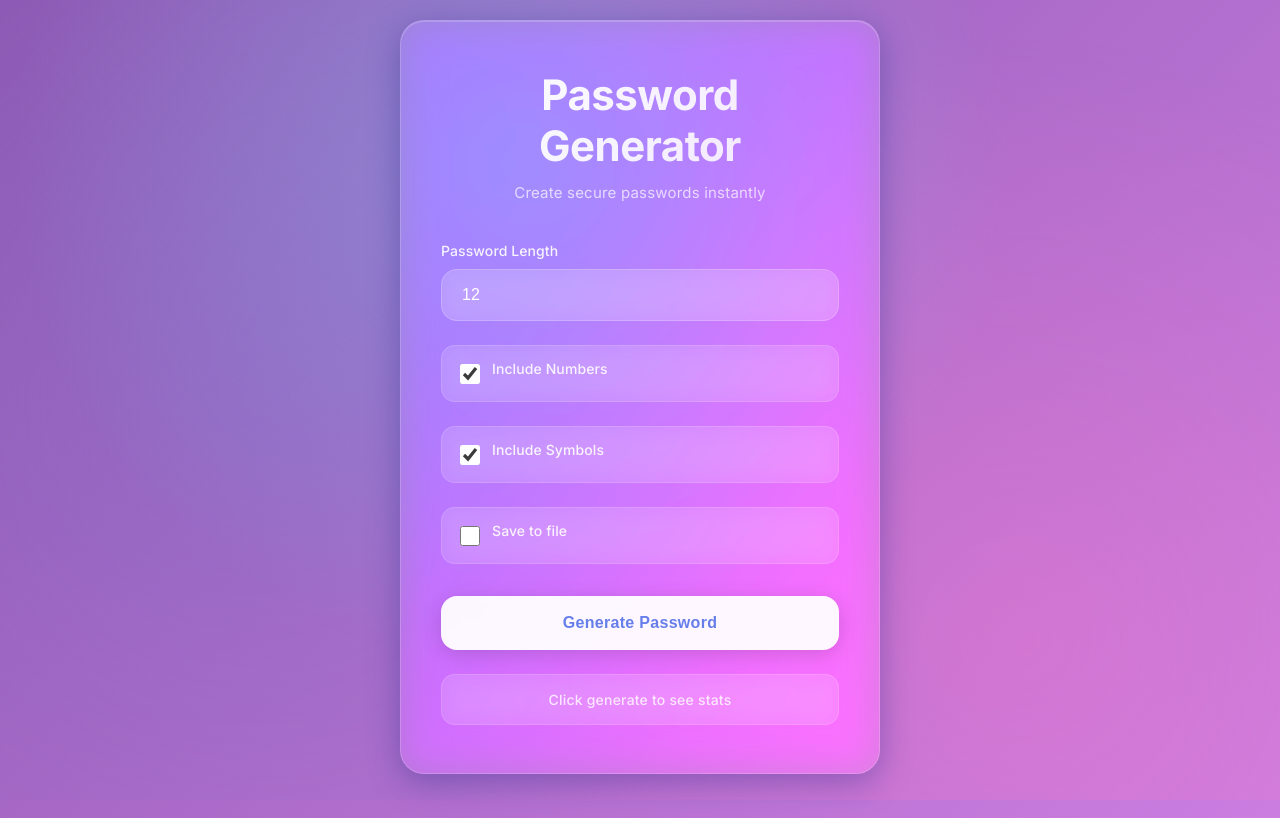
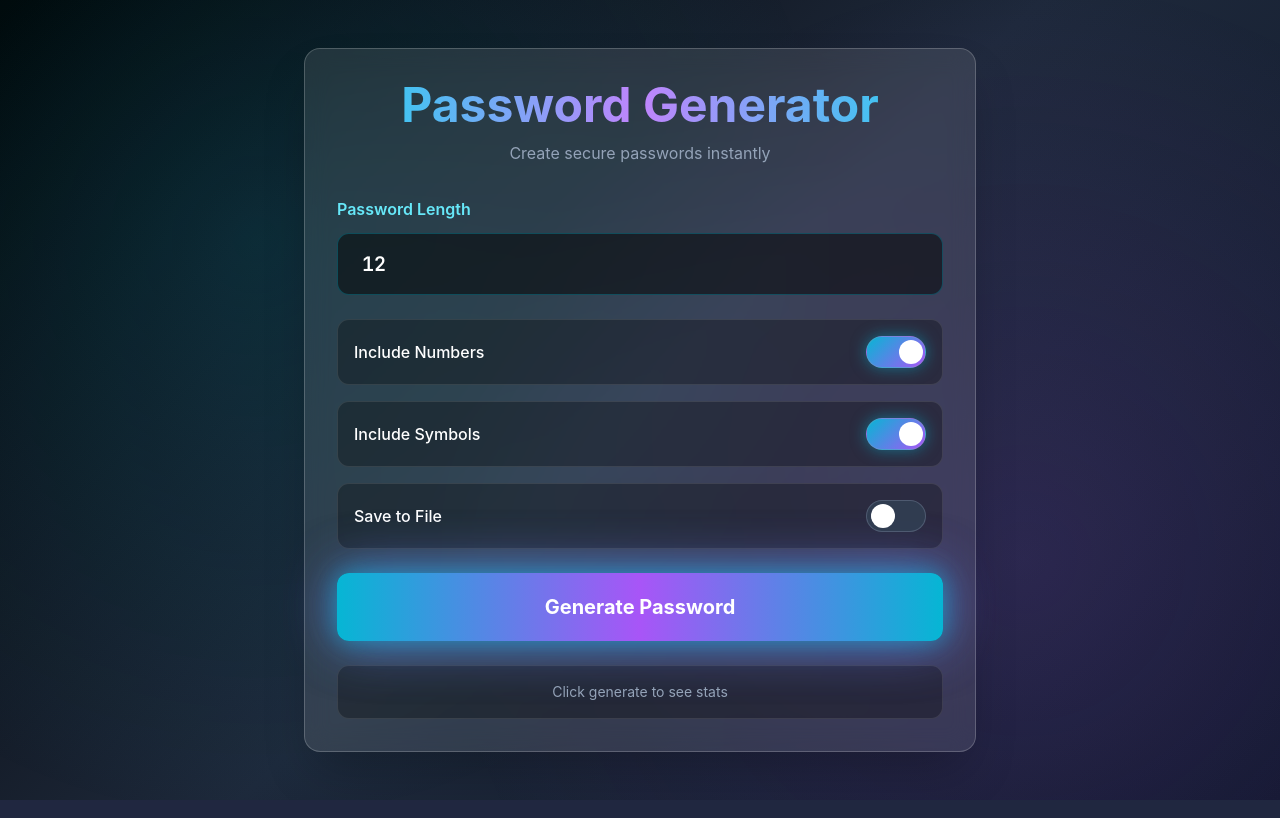
Before and after one commit to ROBERTJV004/pwgen-app, a Flask app: page / in a window 1280 px wide. Run offline with Flask 3, Linux system fonts and the light colour scheme; some libraries are stand-ins or nearby versions.

Commit message:
UI
g

git add .

```diff
--- a/templates/index.html
+++ b/templates/index.html
@@ -4,34 +4,21 @@
     <meta charset="UTF-8">
     <meta name="viewport" content="width=device-width, initial-scale=1.0">
     <title>Password Generator</title>
-    <link rel="preconnect" href="https://fonts.googleapis.com">
-    <link rel="preconnect" href="https://fonts.gstatic.com" crossorigin>
-    <link href="https://fonts.googleapis.com/css2?family=Inter:wght@300;400;500;600;700&display=swap" rel="stylesheet">
+    <script src="https://cdn.tailwindcss.com"></script>
+    <script src="https://unpkg.com/heroicons@2.0.18/24/outline/index.js" type="module"></script>
     <style>
+        @import url('https://fonts.googleapis.com/css2?family=JetBrains+Mono:wght@400;500;600;700&display=swap');
+
         * {
-            margin: 0;
-            padding: 0;
-            box-sizing: border-box;
+            font-family: 'Inter', -apple-system, BlinkMacSystemFont, sans-serif;
         }
 
         body {
-            font-family: 'Inter', -apple-system, BlinkMacSystemFont, 'Segoe UI', sans-serif;
-            background: linear-gradient(135deg, #667eea 0%, #764ba2 50%, #f093fb 100%);
-            background-size: 400% 400%;
-            animation: gradientShift 15s ease infinite;
+            background: linear-gradient(135deg, #000000 0%, #1e293b 50%, #0f172a 100%);
+            background-attachment: fixed;
             min-height: 100vh;
-            display: flex;
-            justify-content: center;
-            align-items: center;
-            padding: 20px;
             position: relative;
             overflow-x: hidden;
-        }
-
-        @keyframes gradientShift {
-            0% { background-position: 0% 50%; }
-            50% { background-position: 100% 50%; }
-            100% { background-position: 0% 50%; }
         }
 
         body::before {
@@ -42,380 +29,233 @@
             width: 100%;
             height: 100%;
             background:
-                radial-gradient(circle at 20% 50%, rgba(120, 119, 198, 0.3) 0%, transparent 50%),
-                radial-gradient(circle at 80% 80%, rgba(255, 119, 198, 0.3) 0%, transparent 50%),
-                radial-gradient(circle at 40% 20%, rgba(120, 219, 255, 0.3) 0%, transparent 50%);
+                radial-gradient(circle at 20% 30%, rgba(6, 182, 212, 0.15) 0%, transparent 50%),
+                radial-gradient(circle at 80% 70%, rgba(168, 85, 247, 0.15) 0%, transparent 50%);
             pointer-events: none;
             z-index: 0;
         }
 
-        .container {
-            position: relative;
-            z-index: 1;
-            max-width: 480px;
-            width: 100%;
-            animation: fadeInUp 0.6s ease-out;
+        .cyber-glow {
+            box-shadow:
+                0 0 20px rgba(6, 182, 212, 0.5),
+                0 0 40px rgba(168, 85, 247, 0.3),
+                0 0 60px rgba(6, 182, 212, 0.2);
         }
 
-        @keyframes fadeInUp {
-            from {
-                opacity: 0;
-                transform: translateY(30px);
+        .cyber-glow-hover:hover {
+            box-shadow:
+                0 0 30px rgba(6, 182, 212, 0.7),
+                0 0 60px rgba(168, 85, 247, 0.5),
+                0 0 90px rgba(6, 182, 212, 0.3);
         }
-            to {
-                opacity: 1;
-                transform: translateY(0);
+
+        @keyframes pulse-glow {
+            0%, 100% {
+                box-shadow:
+                    0 0 20px rgba(6, 182, 212, 0.5),
+                    0 0 40px rgba(168, 85, 247, 0.3);
+            }
+            50% {
+                box-shadow:
+                    0 0 30px rgba(6, 182, 212, 0.8),
+                    0 0 60px rgba(168, 85, 247, 0.6),
+                    0 0 90px rgba(6, 182, 212, 0.4);
             }
         }
 
-        .glass-card {
-            background: rgba(255, 255, 255, 0.1);
-            backdrop-filter: blur(20px) saturate(180%);
-            -webkit-backdrop-filter: blur(20px) saturate(180%);
-            border-radius: 24px;
-            border: 1px solid rgba(255, 255, 255, 0.18);
-            box-shadow:
-                0 8px 32px 0 rgba(31, 38, 135, 0.37),
-                inset 0 1px 0 0 rgba(255, 255, 255, 0.2);
-            padding: 48px 40px;
-            margin-bottom: 24px;
+        .pulse-animation {
+            animation: pulse-glow 2s ease-in-out infinite;
         }
 
-        .header {
-            text-align: center;
-            margin-bottom: 40px;
-        }
-
-        h1 {
-            font-size: 42px;
-            font-weight: 700;
-            background: linear-gradient(135deg, #ffffff 0%, rgba(255, 255, 255, 0.8) 100%);
-            -webkit-background-clip: text;
-            -webkit-text-fill-color: transparent;
-            background-clip: text;
-            margin-bottom: 12px;
-            letter-spacing: -0.5px;
-        }
-
-        .subtitle {
-            color: rgba(255, 255, 255, 0.7);
-            font-size: 15px;
-            font-weight: 400;
-            letter-spacing: 0.2px;
-        }
-
-        .form-group {
-            margin-bottom: 24px;
-        }
-
-        label {
-            display: block;
-            color: rgba(255, 255, 255, 0.9);
-            font-size: 14px;
-            font-weight: 500;
-            margin-bottom: 10px;
-            letter-spacing: 0.1px;
-        }
-
-        .input-wrapper {
-            position: relative;
-        }
-
-        input[type="number"] {
-            width: 100%;
-            padding: 16px 20px;
-            background: rgba(255, 255, 255, 0.15);
-            backdrop-filter: blur(10px);
-            border: 1px solid rgba(255, 255, 255, 0.2);
-            border-radius: 16px;
-            color: white;
-            font-size: 16px;
-            font-weight: 500;
-            transition: all 0.3s cubic-bezier(0.4, 0, 0.2, 1);
-            outline: none;
-        }
-
-        input[type="number"]::placeholder {
-            color: rgba(255, 255, 255, 0.5);
-        }
-
-        input[type="number"]:focus {
-            background: rgba(255, 255, 255, 0.25);
-            border-color: rgba(255, 255, 255, 0.4);
-            box-shadow: 0 0 0 4px rgba(255, 255, 255, 0.1);
-            transform: translateY(-1px);
-        }
-
-        .checkbox-container {
-            display: flex;
-            align-items: center;
-            gap: 12px;
-            padding: 14px 18px;
-            background: rgba(255, 255, 255, 0.1);
-            backdrop-filter: blur(10px);
-            border: 1px solid rgba(255, 255, 255, 0.15);
-            border-radius: 14px;
-            transition: all 0.3s cubic-bezier(0.4, 0, 0.2, 1);
-            cursor: pointer;
-        }
-
-        .checkbox-container:hover {
-            background: rgba(255, 255, 255, 0.15);
-            border-color: rgba(255, 255, 255, 0.25);
-            transform: translateY(-1px);
-        }
-
-        input[type="checkbox"] {
-            width: 20px;
-            height: 20px;
-            cursor: pointer;
-            accent-color: rgba(255, 255, 255, 0.8);
-        }
-
-        .checkbox-label {
-            color: rgba(255, 255, 255, 0.9);
-            font-size: 14px;
-            font-weight: 500;
-            cursor: pointer;
-            flex: 1;
-        }
-
-        .btn-primary {
-            width: 100%;
-            padding: 18px 24px;
-            background: rgba(255, 255, 255, 0.95);
-            color: #667eea;
-            border: none;
-            border-radius: 16px;
-            font-size: 16px;
-            font-weight: 600;
-            cursor: pointer;
-            transition: all 0.3s cubic-bezier(0.4, 0, 0.2, 1);
-            margin-top: 8px;
-            box-shadow: 0 4px 20px rgba(0, 0, 0, 0.15);
-            letter-spacing: 0.3px;
-        }
-
-        .btn-primary:hover {
-            transform: translateY(-2px);
-            box-shadow: 0 8px 30px rgba(0, 0, 0, 0.2);
-            background: rgba(255, 255, 255, 1);
-        }
-
-        .btn-primary:active {
-            transform: translateY(0);
-        }
-
-        .btn-secondary {
-            padding: 12px 24px;
-            background: rgba(255, 255, 255, 0.2);
-            backdrop-filter: blur(10px);
-            color: white;
-            border: 1px solid rgba(255, 255, 255, 0.3);
-            border-radius: 12px;
-            font-size: 14px;
-            font-weight: 600;
-            cursor: pointer;
-            transition: all 0.3s cubic-bezier(0.4, 0, 0.2, 1);
-            margin: 8px 8px 8px 0;
-            letter-spacing: 0.2px;
-        }
-
-        .btn-secondary:hover {
-            background: rgba(255, 255, 255, 0.3);
-            transform: translateY(-1px);
-        }
-
-        .result-card {
-            margin-top: 24px;
-            animation: slideIn 0.4s ease-out;
-        }
-
-        @keyframes slideIn {
+        @keyframes fill-bar {
             from {
-                opacity: 0;
-                transform: translateY(20px);
-            }
-            to {
-                opacity: 1;
-                transform: translateY(0);
+                width: 0%;
             }
         }
 
-        .result-header {
-            color: rgba(255, 255, 255, 0.9);
-            font-size: 16px;
-            font-weight: 600;
-            margin-bottom: 16px;
-            letter-spacing: 0.2px;
+        .strength-bar {
+            animation: fill-bar 0.8s ease-out;
         }
 
-        .password-display {
-            font-size: 28px;
-            font-weight: 700;
-            color: white;
-            word-break: break-all;
-            margin-bottom: 20px;
-            padding: 24px;
-            background: rgba(255, 255, 255, 0.15);
-            backdrop-filter: blur(10px);
-            border: 1px solid rgba(255, 255, 255, 0.2);
-            border-radius: 16px;
-            text-align: center;
-            letter-spacing: 3px;
-            font-family: 'SF Mono', 'Monaco', 'Courier New', monospace;
-            box-shadow: inset 0 2px 10px rgba(0, 0, 0, 0.1);
+        .mono-font {
+            font-family: 'JetBrains Mono', 'Courier New', monospace;
         }
 
-        .strength-badge {
-            display: inline-flex;
-            align-items: center;
-            padding: 8px 16px;
-            border-radius: 20px;
-            font-size: 13px;
-            font-weight: 600;
-            letter-spacing: 0.3px;
-            margin-top: 12px;
+        /* Toggle Switch */
+        .toggle-switch {
+            position: relative;
+            display: inline-block;
+            width: 60px;
+            height: 32px;
         }
 
-        .strength-badge.weak {
-            background: rgba(255, 107, 107, 0.2);
-            color: #ffebee;
-            border: 1px solid rgba(255, 107, 107, 0.3);
+        .toggle-switch input {
+            opacity: 0;
+            width: 0;
+            height: 0;
         }
 
-        .strength-badge.medium {
-            background: rgba(255, 217, 61, 0.2);
-            color: #fff9e6;
-            border: 1px solid rgba(255, 217, 61, 0.3);
+        .toggle-slider {
+            position: absolute;
+            cursor: pointer;
+            top: 0;
+            left: 0;
+            right: 0;
+            bottom: 0;
+            background-color: rgba(51, 65, 85, 0.8);
+            transition: 0.3s;
+            border-radius: 32px;
+            border: 1px solid rgba(148, 163, 184, 0.3);
         }
 
-        .strength-badge.strong {
-            background: rgba(81, 207, 102, 0.2);
-            color: #e8f5e9;
-            border: 1px solid rgba(81, 207, 102, 0.3);
+        .toggle-slider:before {
+            position: absolute;
+            content: "";
+            height: 24px;
+            width: 24px;
+            left: 4px;
+            bottom: 3px;
+            background-color: white;
+            transition: 0.3s;
+            border-radius: 50%;
         }
 
-        .stats-display {
-            text-align: center;
-            margin-top: 24px;
-            padding: 16px;
-            background: rgba(255, 255, 255, 0.1);
-            backdrop-filter: blur(10px);
-            border: 1px solid rgba(255, 255, 255, 0.15);
-            border-radius: 14px;
-            color: rgba(255, 255, 255, 0.8);
-            font-size: 14px;
-            font-weight: 500;
-            letter-spacing: 0.2px;
+        input:checked + .toggle-slider {
+            background: linear-gradient(135deg, #06b6d4 0%, #a855f7 100%);
+            box-shadow: 0 0 15px rgba(6, 182, 212, 0.5);
         }
 
-        .flash-message {
-            padding: 16px 20px;
-            border-radius: 14px;
-            margin-bottom: 24px;
-            font-weight: 500;
-            font-size: 14px;
-            animation: slideIn 0.3s ease-out;
-            backdrop-filter: blur(10px);
-        }
-
-        .flash-message.success {
-            background: rgba(81, 207, 102, 0.2);
-            color: #e8f5e9;
-            border: 1px solid rgba(81, 207, 102, 0.3);
-        }
-
-        .flash-message.error {
-            background: rgba(255, 107, 107, 0.2);
-            color: #ffebee;
-            border: 1px solid rgba(255, 107, 107, 0.3);
-        }
-
-        .button-group {
-            display: flex;
-            gap: 12px;
-            margin-top: 16px;
-        }
-
-        @media (max-width: 600px) {
-            .glass-card {
-                padding: 32px 24px;
-            }
-
-            h1 {
-                font-size: 36px;
-            }
-
-            .password-display {
-                font-size: 22px;
-                letter-spacing: 2px;
-            }
+        input:checked + .toggle-slider:before {
+            transform: translateX(28px);
         }
     </style>
 </head>
-<body>
-    <div class="container">
-        <div class="glass-card">
-            <div class="header">
-                <h1>Password Generator</h1>
-                <p class="subtitle">Create secure passwords instantly</p>
+<body class="flex items-center justify-center p-4 md:p-8">
+    <div class="relative z-10 w-full max-w-2xl space-y-6">
+        <!-- Main Card -->
+        <div class="backdrop-blur-md bg-white/10 border border-white/20 rounded-2xl p-6 md:p-8 shadow-2xl cyber-glow">
+            <!-- Header -->
+            <div class="text-center mb-8">
+                <h1 class="text-4xl md:text-5xl font-bold mb-3 bg-gradient-to-r from-cyan-400 via-purple-400 to-cyan-400 bg-clip-text text-transparent">
+                    Password Generator
+                </h1>
+                <p class="text-slate-400 text-sm md:text-base">Create secure passwords instantly</p>
             </div>
 
+            <!-- Flash Messages -->
             {% with messages = get_flashed_messages(with_categories=true) %}
                 {% if messages %}
                     {% for category, message in messages %}
-                        <div class="flash-message {{ category }}">
+                        <div class="mb-6 p-4 rounded-xl {% if category == 'success' %}bg-green-500/20 border border-green-500/30 text-green-300{% else %}bg-red-500/20 border border-red-500/30 text-red-300{% endif %}">
                             {{ message }}
                         </div>
                     {% endfor %}
                 {% endif %}
             {% endwith %}
 
-            <form method="POST" action="/">
-                <div class="form-group">
-                    <label for="length">Password Length</label>
-                    <div class="input-wrapper">
-                        <input type="number" id="length" name="length" value="12" min="1" max="128" required placeholder="Enter length">
+            <!-- Form -->
+            <form method="POST" action="/" class="space-y-6">
+                <!-- Length Input -->
+                <div>
+                    <label for="length" class="block text-cyan-300 font-semibold mb-3 text-sm md:text-base">
+                        Password Length
+                    </label>
+                    <input
+                        type="number"
+                        id="length"
+                        name="length"
+                        value="12"
+                        min="1"
+                        max="128"
+                        required
+                        class="w-full px-6 py-4 bg-black/50 border border-cyan-500/30 rounded-xl text-white text-lg md:text-xl font-semibold focus:outline-none focus:border-cyan-400 focus:ring-2 focus:ring-cyan-500/50 transition-all mono-font"
+                        placeholder="12"
+                    >
+                </div>
+
+                <!-- Toggle Switches -->
+                <div class="space-y-4">
+                    <div class="flex items-center justify-between p-4 bg-black/30 rounded-xl border border-white/10">
+                        <label for="include_numbers" class="text-white font-medium text-sm md:text-base cursor-pointer flex-1">
+                            Include Numbers
+                        </label>
+                        <label class="toggle-switch">
+                            <input type="checkbox" id="include_numbers" name="include_numbers" checked>
+                            <span class="toggle-slider"></span>
+                        </label>
+                    </div>
+
+                    <div class="flex items-center justify-between p-4 bg-black/30 rounded-xl border border-white/10">
+                        <label for="include_symbols" class="text-white font-medium text-sm md:text-base cursor-pointer flex-1">
+                            Include Symbols
+                        </label>
+                        <label class="toggle-switch">
+                            <input type="checkbox" id="include_symbols" name="include_symbols" checked>
+                            <span class="toggle-slider"></span>
+                        </label>
+                    </div>
+
+                    <div class="flex items-center justify-between p-4 bg-black/30 rounded-xl border border-white/10">
+                        <label for="save_to_file" class="text-white font-medium text-sm md:text-base cursor-pointer flex-1">
+                            Save to File
+                        </label>
+                        <label class="toggle-switch">
+                            <input type="checkbox" id="save_to_file" name="save_to_file">
+                            <span class="toggle-slider"></span>
+                        </label>
                     </div>
                 </div>
 
-                <div class="form-group">
-                    <div class="checkbox-container">
-                        <input type="checkbox" id="include_numbers" name="include_numbers" checked>
-                        <label for="include_numbers" class="checkbox-label">Include Numbers</label>
+                <!-- Generate Button -->
+                <button
+                    type="submit"
+                    class="w-full py-5 bg-gradient-to-r from-cyan-500 via-purple-500 to-cyan-500 text-white font-bold text-lg md:text-xl rounded-xl shadow-lg hover:scale-105 transition-all duration-300 pulse-animation cyber-glow-hover"
+                >
+                    Generate Password
+                </button>
+            </form>
+
+            <!-- Stats Display -->
+            <div id="stats" class="mt-6 p-4 bg-black/30 rounded-xl border border-white/10 text-center text-slate-400 text-sm">
+                Click generate to see stats
             </div>
         </div>
 
-                <div class="form-group">
-                    <div class="checkbox-container">
-                        <input type="checkbox" id="include_symbols" name="include_symbols" checked>
-                        <label for="include_symbols" class="checkbox-label">Include Symbols</label>
-                    </div>
+        <!-- Password Result Card -->
+        {% if password %}
+        <div class="backdrop-blur-md bg-white/10 border border-white/20 rounded-2xl p-6 md:p-8 shadow-2xl cyber-glow animate-fade-in">
+            <h2 class="text-cyan-300 font-bold text-xl mb-4">Your Password</h2>
+
+            <!-- Password Display -->
+            <div class="mono-font text-2xl md:text-4xl bg-black/50 p-6 rounded-xl border border-cyan-500/30 text-white text-center mb-6 break-all font-bold tracking-wider">
+                {{ password }}
             </div>
 
-                <div class="form-group">
-                    <div class="checkbox-container">
-                        <input type="checkbox" id="save_to_file" name="save_to_file">
-                        <label for="save_to_file" class="checkbox-label">Save to file</label>
+            <!-- Copy Button -->
+            <button
+                onclick="navigator.clipboard.writeText('{{ password }}').then(()=>{const btn=event.target;const original=btn.innerHTML;btn.innerHTML='<svg class=\'w-5 h-5 inline mr-2\' fill=\'none\' stroke=\'currentColor\' viewBox=\'0 0 24 24\'><path stroke-linecap=\'round\' stroke-linejoin=\'round\' stroke-width=\'2\' d=\'M5 13l4 4L19 7\'></path></svg>Copied!';setTimeout(()=>btn.innerHTML=original,2000)}).catch(()=>alert('Copy failed'))"
+                class="flex items-center justify-center gap-2 w-full py-4 bg-gradient-to-r from-cyan-600 to-purple-600 text-white font-semibold rounded-xl hover:from-cyan-500 hover:to-purple-500 transition-all duration-300 hover:scale-105"
+            >
+                <svg class="w-5 h-5" fill="none" stroke="currentColor" viewBox="0 0 24 24">
+                    <path stroke-linecap="round" stroke-linejoin="round" stroke-width="2" d="M8 16H6a2 2 0 01-2-2V6a2 2 0 012-2h8a2 2 0 012 2v2m-6 12h8a2 2 0 002-2v-8a2 2 0 00-2-2h-8a2 2 0 00-2 2v8a2 2 0 002 2z"></path>
+                </svg>
+                Copy Password
+            </button>
+
+            <!-- Strength Meter -->
+            <div class="mt-6">
+                <div class="flex items-center justify-between mb-2">
+                    <span class="text-slate-300 font-semibold text-sm">Strength</span>
+                    <span class="text-white font-bold {% if strength.lower() == 'weak' %}text-red-400{% elif strength.lower() == 'medium' %}text-yellow-400{% else %}text-green-400{% endif %}">
+                        {{ strength }}
+                    </span>
                 </div>
+                <div class="w-full h-3 bg-black/50 rounded-full overflow-hidden border border-white/10">
+                    <div
+                        class="strength-bar h-full rounded-full transition-all duration-500 {% if strength.lower() == 'weak' %}bg-gradient-to-r from-red-500 to-red-600{% elif strength.lower() == 'medium' %}bg-gradient-to-r from-yellow-500 to-yellow-600{% else %}bg-gradient-to-r from-green-500 to-green-600{% endif %}"
+                        style="width: {% if strength.lower() == 'weak' %}33%{% elif strength.lower() == 'medium' %}66%{% else %}100%{% endif %}; box-shadow: 0 0 10px {% if strength.lower() == 'weak' %}rgba(239, 68, 68, 0.5){% elif strength.lower() == 'medium' %}rgba(234, 179, 8, 0.5){% else %}rgba(34, 197, 94, 0.5){% endif %};"
+                    ></div>
                 </div>
-
-                <button type="submit" class="btn-primary">Generate Password</button>
-            </form>
-
-            <div class="stats-display" id="stats">Click generate to see stats</div>
-        </div>
-
-        {% if password %}
-        <div class="glass-card result-card">
-            <div class="result-header">Your Password</div>
-            <div class="password-display">{{ password }}</div>
-            <div class="button-group">
-                <button onclick="navigator.clipboard.writeText('{{ password }}').then(()=>{const btn=event.target;btn.textContent='Copied!';setTimeout(()=>btn.textContent='Copy',2000)}).catch(()=>alert('Copy failed'))" class="btn-secondary">Copy</button>
-            </div>
-            <div>
-                <span class="strength-badge {{ strength.lower() }}">{{ strength }}</span>
             </div>
         </div>
         {% endif %}
@@ -428,6 +268,7 @@
         const statsEl = document.getElementById('stats');
 
         // Update stats when form is submitted
+        if (btn) {
             btn.onclick = () => {
                 const len = parseInt(document.querySelector('input[name="length"]').value);
                 gens.push({length: len, time: new Date().toISOString()});
@@ -435,9 +276,10 @@
                 const avg = gens.reduce((a, b) => a + b.length, 0) / gens.length;
                 statsEl.innerHTML = `Generated: ${gens.length} | Avg length: ${avg.toFixed(1)}`;
             };
+        }
 
         // Load initial stats on page load
-        if (gens.length) {
+        if (gens.length && statsEl) {
             const avg = gens.reduce((a, b) => a + b.length, 0) / gens.length;
             statsEl.innerHTML = `Generated: ${gens.length} | Avg length: ${avg.toFixed(1)}`;
         }
```
Lines whose indentation alone changed are shown as unchanged.
